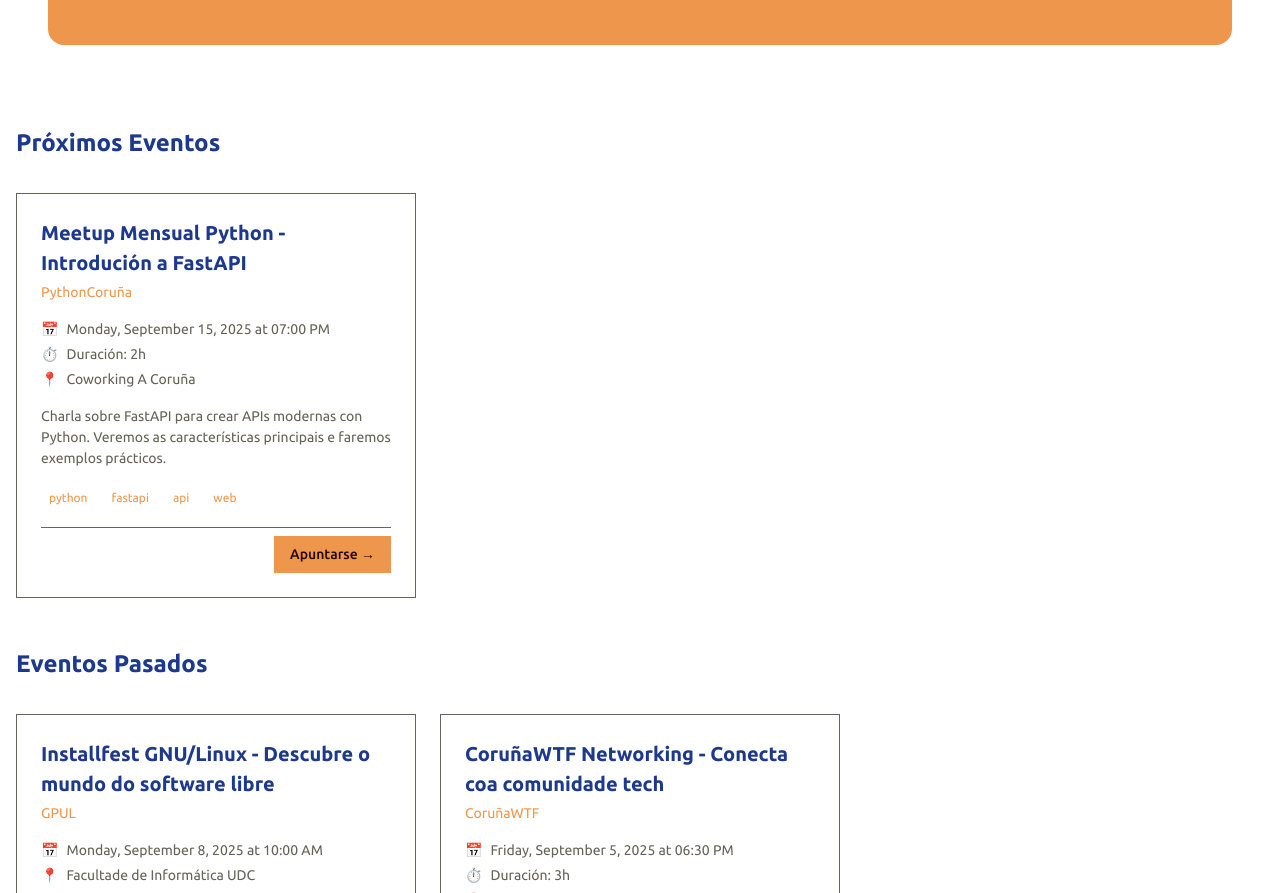
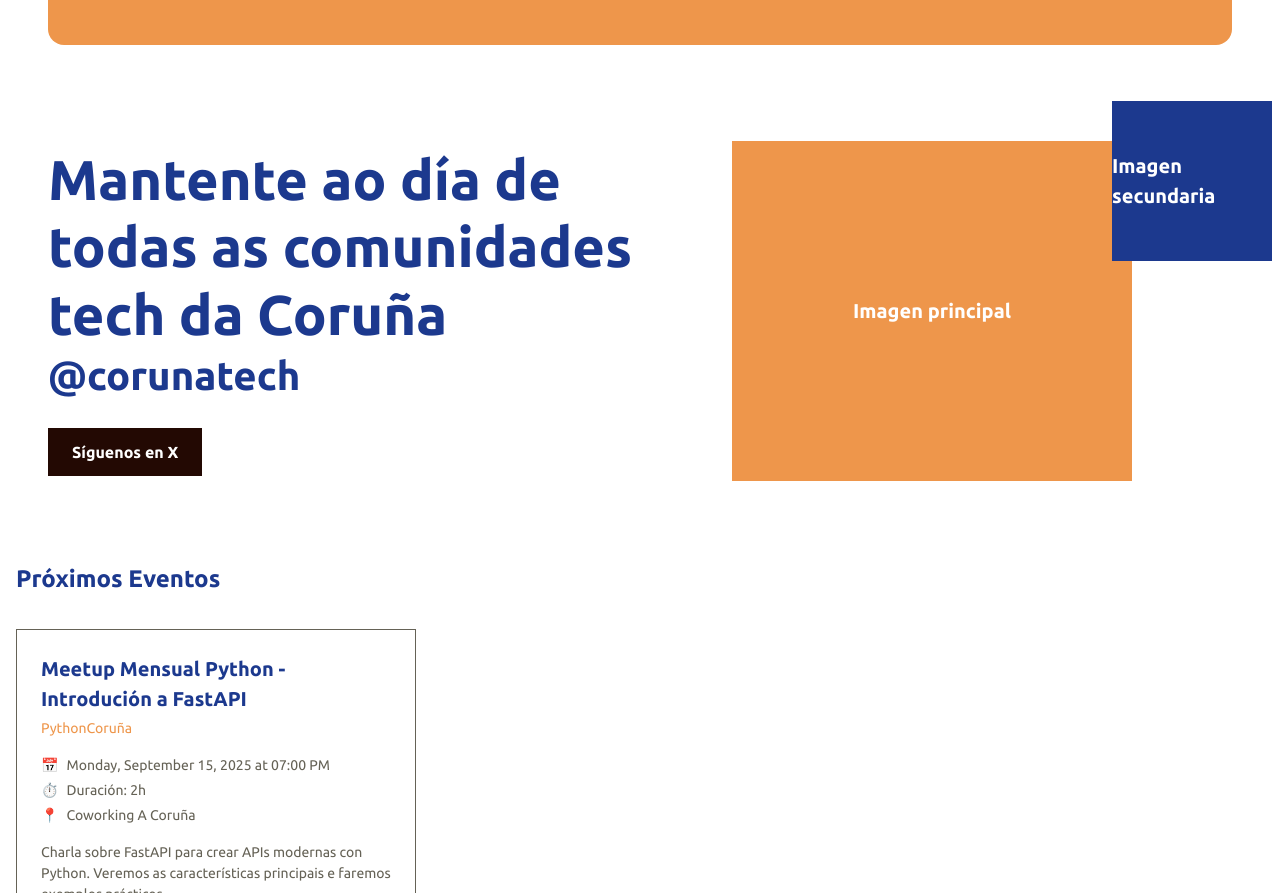
Before and after one commit to jorgeteixe/corunatech, an Astro site: page / in a window 1280 px wide. Shown: the part 1425-2318 px from the top of the page. Built offline with nearby package versions, Linux system fonts and the light colour scheme; Astro itself is replaced by a stand-in of ours; a web font is replaced by a local one.

Commit message:
feat: add social network banner

```diff
--- /dev/null
+++ b/src/components/SocialNetworks.astro
@@ -0,0 +1,36 @@
+---
+import '../styles/components/SocialNetworks.css'
+---
+
+<section class="social-networks-section">
+  <div class="social-networks-content">
+    <div class="social-networks-text">
+      <h2 class="social-networks-title">
+        Mantente ao día de todas as comunidades tech da Coruña
+      </h2>
+      <p class="social-networks-handle">@corunatech</p>
+      <div class="social-networks-buttons">
+        <a
+          href="https://x.com/corunadev"
+          target="_blank"
+          rel="noopener noreferrer"
+          class="social-button x"
+        >
+          Síguenos en X
+        </a>
+      </div>
+    </div>
+    <div class="social-networks-images">
+      <div class="social-networks-image large-image">
+        <div class="image-placeholder orange">
+          <span class="placeholder-text">Imagen principal</span>
+        </div>
+      </div>
+      <div class="social-networks-image small-image">
+        <div class="image-placeholder blue">
+          <span class="placeholder-text">Imagen secundaria</span>
+        </div>
+      </div>
+    </div>
+  </div>
+</section>
--- a/src/pages/index.astro
+++ b/src/pages/index.astro
@@ -2,6 +2,7 @@
 import PageLayout from '../layouts/PageLayout.astro'
 import Hero from '../components/Hero.astro'
 import Communities from '../components/Communities.astro'
+import SocialNetworks from '../components/SocialNetworks.astro'
 import Events from '../components/Events.astro'
 ---
 
@@ -11,5 +12,6 @@ import Events from '../components/Events.astro'
 >
   <Hero />
   <Communities />
+  <SocialNetworks />
   <Events />
 </PageLayout>
--- /dev/null
+++ b/src/styles/components/SocialNetworks.css
@@ -0,0 +1,166 @@
+.social-networks-section {
+  padding: 3rem;
+  max-width: 100rem;
+  margin: 0 auto;
+}
+
+.social-networks-content {
+  display: flex;
+  flex-direction: column;
+  gap: 2rem;
+  align-items: center;
+}
+
+.social-networks-title {
+  font-size: 3.5rem;
+  line-height: 1.2;
+  font-weight: 700;
+  color: var(--color-text-primary);
+  margin-bottom: 0.5rem;
+  font-family: var(--font-display);
+  text-align: center;
+}
+
+.social-networks-handle {
+  font-size: 2.5rem;
+  line-height: 1;
+  font-weight: 700;
+  color: var(--color-text-primary);
+  margin-bottom: 2rem;
+  font-family: var(--font-display);
+  text-align: center;
+}
+
+.social-networks-buttons {
+  display: flex;
+  flex-direction: column;
+  gap: 1rem;
+}
+
+@media (min-width: 640px) {
+  .social-networks-buttons {
+    flex-direction: row;
+    flex-wrap: wrap;
+  }
+}
+
+.social-button {
+  display: inline-block;
+  padding: 0.75rem 1.5rem;
+  border-radius: var(--border-radius-full);
+  font-weight: 600;
+  text-decoration: none;
+  transition: all 0.3s ease;
+  text-align: center;
+}
+
+.social-button.x {
+  background-color: var(--licorice);
+  color: var(--white);
+}
+
+.social-button:hover {
+  transform: translateY(-2px);
+  box-shadow: var(--shadow-md);
+}
+
+.social-networks-images {
+  position: relative;
+  display: flex;
+  flex-direction: column;
+  align-items: center;
+  margin-top: 2rem;
+  width: 100%;
+  max-width: 400px;
+}
+
+@media (min-width: 640px) {
+  .social-networks-images {
+    margin-top: 0;
+  }
+}
+
+.image-placeholder {
+  border-radius: var(--border-radius-lg);
+  display: flex;
+  justify-content: center;
+  align-items: center;
+  box-shadow: var(--shadow-lg);
+}
+
+.image-placeholder.orange {
+  background-color: var(--color-bg-accent);
+}
+
+.image-placeholder.blue {
+  background-color: var(--color-accent);
+}
+
+.placeholder-text {
+  color: var(--white);
+  font-weight: bold;
+  font-size: 1.25rem;
+}
+
+.social-networks-image.large-image {
+  width: 100%;
+  max-width: 400px;
+}
+
+.social-networks-image.large-image .image-placeholder {
+  height: 340px;
+  width: 100%;
+}
+
+.social-networks-image.small-image {
+  position: absolute;
+  top: -30px;
+  right: -30px;
+  width: 160px;
+  z-index: 10;
+}
+
+.social-networks-image.small-image .image-placeholder {
+  height: 160px;
+  width: 160px;
+}
+
+@media (max-width: 639px) {
+  .social-networks-image.small-image {
+    position: relative;
+    top: -60px;
+    right: -100px;
+    margin-bottom: -60px;
+  }
+}
+
+@media (min-width: 768px) {
+  .social-networks-content {
+    flex-direction: row;
+    justify-content: space-between;
+    align-items: center;
+    gap: 4rem;
+  }
+
+  .social-networks-text {
+    text-align: left;
+    flex: 1;
+  }
+
+  .social-networks-images {
+    flex: 1;
+    display: block;
+    position: relative;
+    max-width: 500px;
+  }
+
+  .social-networks-title,
+  .social-networks-handle {
+    text-align: left;
+  }
+
+  .social-networks-image.small-image {
+    top: -40px;
+    right: -40px;
+  }
+}
```
